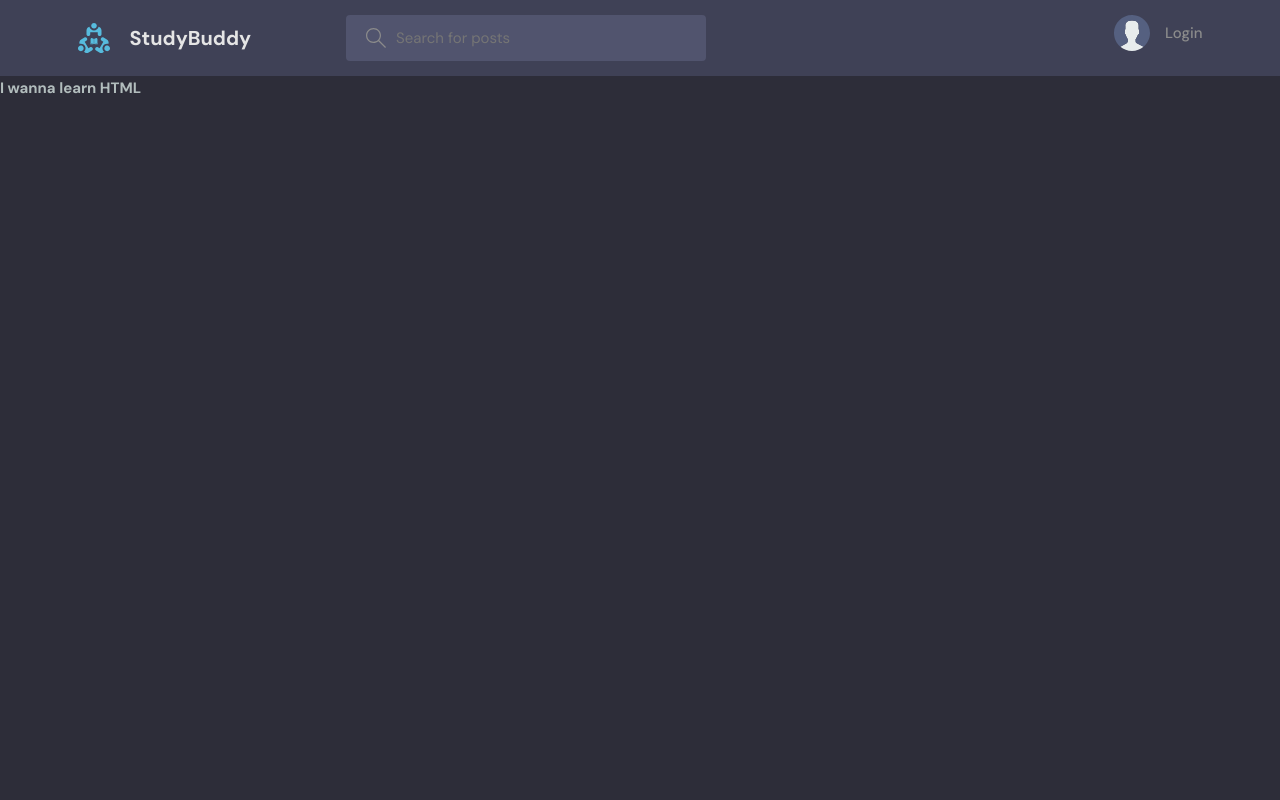
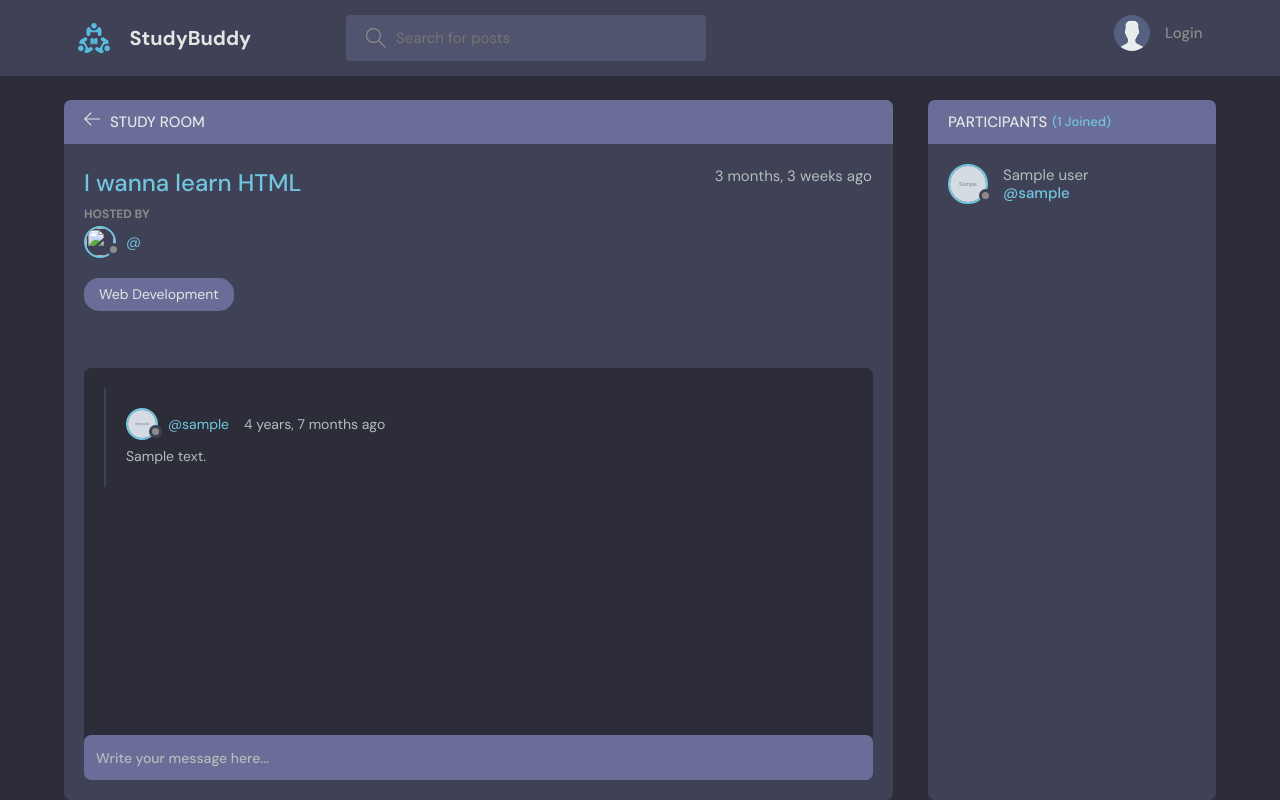
Before and after one commit to Kariuki11/studybud--1-Portifolio-Project, a Django app: template base/templates/base/room.html in a window 1280 px wide. Run offline with Django 5.2, Linux system fonts and the light colour scheme; data comes from the database, SQL or seed files in the repository; tables that the repository leaves empty hold one stand-in row (values such as "Sample post"); the template is opened without the code that fills it: values that come from a table or form of the project are taken from there, most other values are stand-ins (such as "Sample title", 1, 10 or a date in 2020); grey boxes marked "Sample" are stand-in pictures.

Commit message:
"Updated room.html template with new design and layout, added room details, conversation threads, and participant list"

```diff
--- a/base/templates/base/room.html
+++ b/base/templates/base/room.html
@@ -1,6 +1,145 @@
 {% extends 'main.html' %}
 
-{% block content  %}
-<h1>{{room.name}}</h1>
+{% block content %}
+<main class="profile-page layout layout--2">
+  <div class="container">
+    <!-- Room Start -->
+    <div class="room">
+      <div class="room__top">
+        <div class="room__topLeft">
+          <a href="{% url 'home' %}">
+            <svg version="1.1" xmlns="http://www.w3.org/2000/svg" width="32" height="32" viewBox="0 0 32 32">
+              <title>arrow-left</title>
+              <path
+                d="M13.723 2.286l-13.723 13.714 13.719 13.714 1.616-1.611-10.96-10.96h27.625v-2.286h-27.625l10.965-10.965-1.616-1.607z">
+              </path>
+            </svg>
+          </a>
+          <h3>Study Room</h3>
+        </div>
+        {% if room.host == request.user %}
+        <div class="room__topRight">
+          <a href="{% url 'update-room' room.id %}">
+            <svg enable-background="new 0 0 24 24" height="32" viewBox="0 0 24 24" width="32"
+              xmlns="http://www.w3.org/2000/svg">
+              <title>edit</title>
+              <g>
+                <path d="m23.5 22h-15c-.276 0-.5-.224-.5-.5s.224-.5.5-.5h15c.276 0 .5.224.5.5s-.224.5-.5.5z" />
+              </g>
+              <g>
+                <g>
+                  <path
+                    d="m2.5 22c-.131 0-.259-.052-.354-.146-.123-.123-.173-.3-.133-.468l1.09-4.625c.021-.09.067-.173.133-.239l14.143-14.143c.565-.566 1.554-.566 2.121 0l2.121 2.121c.283.283.439.66.439 1.061s-.156.778-.439 1.061l-14.142 14.141c-.065.066-.148.112-.239.133l-4.625 1.09c-.038.01-.077.014-.115.014zm1.544-4.873-.872 3.7 3.7-.872 14.042-14.041c.095-.095.146-.22.146-.354 0-.133-.052-.259-.146-.354l-2.121-2.121c-.19-.189-.518-.189-.707 0zm3.081 3.283h.01z" />
+                </g>
+                <g>
+                  <path
+                    d="m17.889 10.146c-.128 0-.256-.049-.354-.146l-3.535-3.536c-.195-.195-.195-.512 0-.707s.512-.195.707 0l3.536 3.536c.195.195.195.512 0 .707-.098.098-.226.146-.354.146z" />
+                </g>
+              </g>
+            </svg>
+          </a>
+          <a href="{% url 'delete-room' room.id %}">
+            <svg version="1.1" xmlns="http://www.w3.org/2000/svg" width="32" height="32" viewBox="0 0 32 32">
+              <title>remove</title>
+              <path
+                d="M27.314 6.019l-1.333-1.333-9.98 9.981-9.981-9.981-1.333 1.333 9.981 9.981-9.981 9.98 1.333 1.333 9.981-9.98 9.98 9.98 1.333-1.333-9.98-9.98 9.98-9.981z">
+              </path>
+            </svg>
+          </a>
+        </div>
+        {% endif %}
 
-{% endblock  %}
+      </div>
+      <div class="room__box scroll">
+        <div class="room__header scroll">
+          <div class="room__info">
+            <h3>{{room.name}}</h3>
+            <span>{{room.created|timesince}} ago</span>
+          </div>
+          <div class="room__hosted">
+            <p>Hosted By</p>
+            <a href="{% url 'user-profile' room.host.id %}" class="room__author">
+              <div class="avatar avatar--small">
+                <img src="{{room.host.avatar.url}}" />
+              </div>
+              <span>@{{room.host.username}}</span>
+            </a>
+          </div>
+          <!-- <div class="room__details">
+            Lorem ipsum dolor sit, amet consectetur adipisicing elit. Quasi, tenetur laudantium? Dicta repellendus
+            rerum consectetur, voluptatem repudiandae eum ea porro cupiditate provident nulla, deserunt, ab ipsum
+            corporis laboriosam deleniti molestias?
+          </div> -->
+          <span class="room__topics">{{room.topic}}</span>
+        </div>
+
+        <div class="room__conversation">
+          <div class="threads scroll">
+
+
+            {% for message in room_messages %}
+            <div class="thread">
+              <div class="thread__top">
+                <div class="thread__author">
+                  <a href="{% url 'user-profile' message.user.id %}" class="thread__authorInfo">
+                    <div class="avatar avatar--small">
+                      <img src="{{message.user.avatar.url}}" />
+                    </div>
+                    <span>@{{message.user.username}}</span>
+                  </a>
+                  <span class="thread__date">{{message.created|timesince}} ago</span>
+                </div>
+
+                {% if request.user == message.user %}
+                <a href="{% url 'delete-message' message.id %}">
+                  <div class="thread__delete">
+                    <svg version="1.1" xmlns="http://www.w3.org/2000/svg" width="32" height="32" viewBox="0 0 32 32">
+                      <title>remove</title>
+                      <path
+                        d="M27.314 6.019l-1.333-1.333-9.98 9.981-9.981-9.981-1.333 1.333 9.981 9.981-9.981 9.98 1.333 1.333 9.981-9.98 9.98 9.98 1.333-1.333-9.98-9.98 9.98-9.981z">
+                      </path>
+                    </svg>
+                  </div>
+                </a>
+                {% endif %}
+              </div>
+              <div class="thread__details">
+                {{message.body}}
+              </div>
+            </div>
+            {% endfor %}
+          </div>
+        </div>
+
+      </div>
+      <div class="room__message">
+        <form action="" method="POST">
+          {% csrf_token %}
+          <input name="body" placeholder="Write your message here..." />
+        </form>
+      </div>
+    </div>
+    <!-- Room End -->
+
+    <!--   Start -->
+    <div class="participants">
+      <h3 class="participants__top">Participants <span>({{participants.count}} Joined)</span></h3>
+      <div class="participants__list scroll">
+        {% for user in participants %}
+        <a href="{%  url 'user-profile' user.id %}" class="participant">
+          <div class="avatar avatar--medium">
+            <img src="{{user.avatar.url}}" />
+          </div>
+          <p>
+            {{user.name}}
+            <span>@{{user.username}}</span>
+          </p>
+        </a>
+        {% endfor %}
+      </div>
+    </div>
+    <!--  End -->
+  </div>
+</main>
+<script src="script.js"></script>
+{% endblock content %}
```
